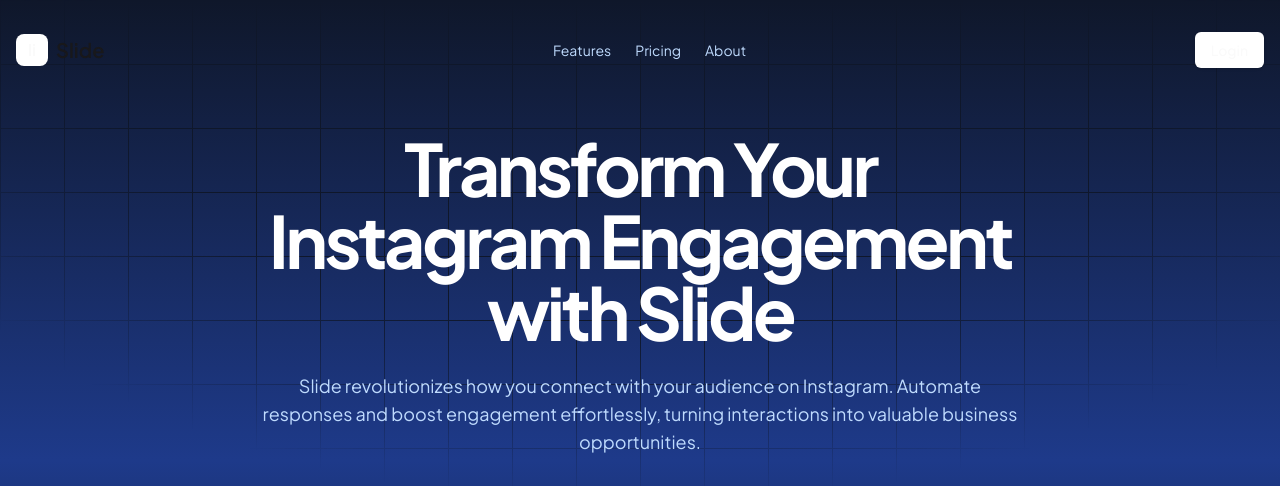
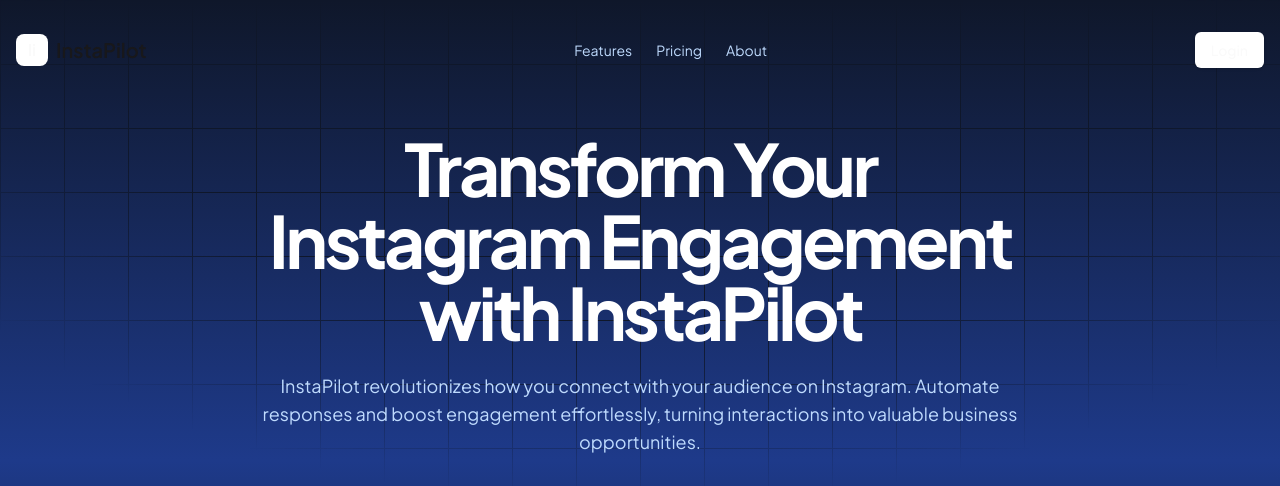
Before and after one commit to Novato111/instapilot-new, a Next.js app: page / in a window 1280 px wide. Shown: the top 486 px of the page. Built offline with nearby package versions, Linux system fonts and the light colour scheme.

Commit message:
Update page.tsx

```diff
--- a/src/app/(website)/page.tsx
+++ b/src/app/(website)/page.tsx
@@ -50,7 +50,7 @@
                   li
                 </div>
                 <span className="text-xl font-semibold text-primary-foreground">
-                  Slide
+InstaPilot
                 </span>
               </div>
               <nav className="hidden space-x-6 text-sm text-blue-200 md:block">
@@ -65,11 +65,11 @@
 
             <div className="mx-auto mt-16 max-w-3xl text-center">
               <h1 className="text-4xl font-bold leading-tight tracking-tighter text-white sm:text-5xl md:text-6xl lg:text-7xl">
-                Transform Your Instagram Engagement with Slide
+                Transform Your Instagram Engagement with InstaPilot
               </h1>
 
               <p className="mt-6 text-lg text-blue-200">
-                Slide revolutionizes how you connect with your audience on
+InstaPilot revolutionizes how you connect with your audience on
                 Instagram. Automate responses and boost engagement effortlessly,
                 turning interactions into valuable business opportunities.
               </p>
```
